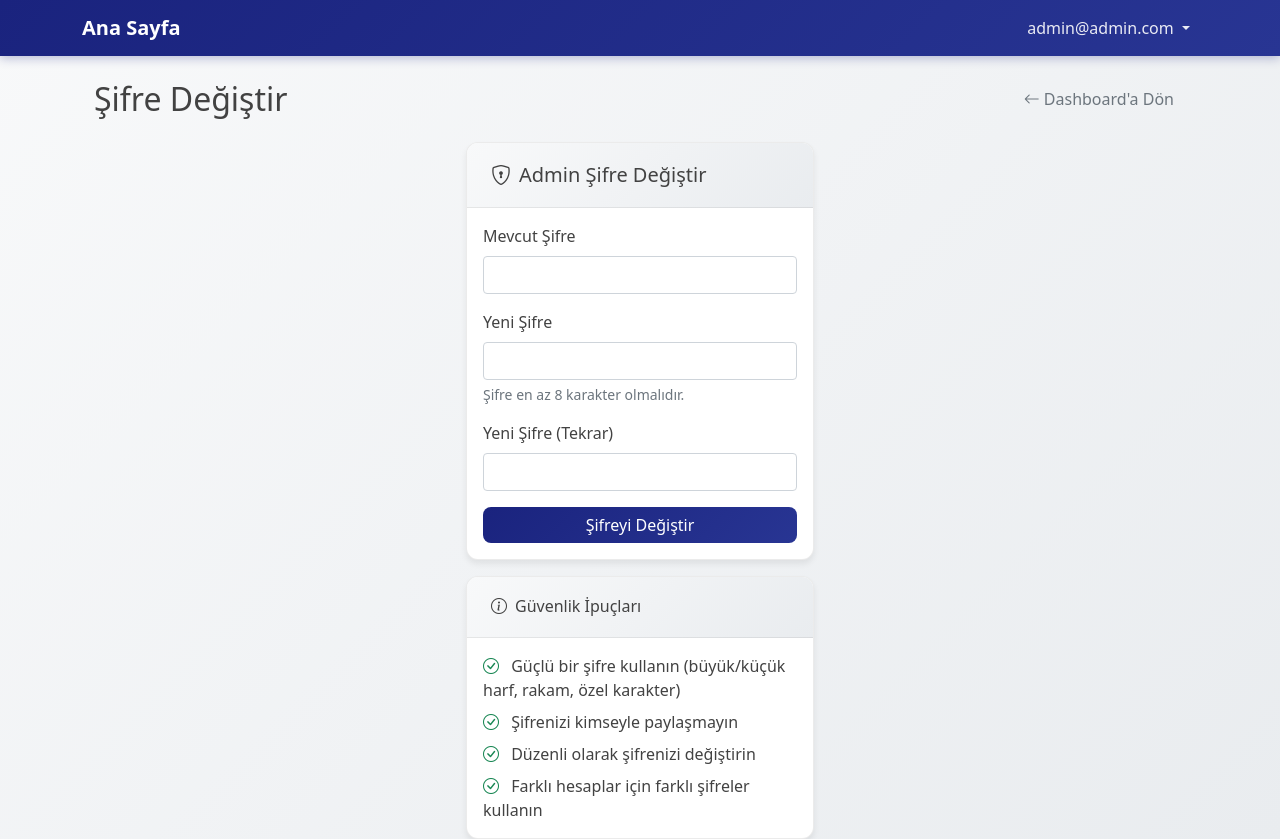
After one commit to MahmudHudayiTaner/student-registration-system, a Flask app: page /admin/change-password in a window 1280 px wide. The commit adds this page. Run offline with Flask 3, Linux system fonts and the light colour scheme; a user stored in the database is signed in; some libraries are stand-ins or nearby versions.

Commit message:
Admin şifre değiştirme özelliği eklendi ve README güncellendi

```diff
--- a/app/admin/forms.py
+++ b/app/admin/forms.py
@@ -1,6 +1,7 @@
 from flask_wtf import FlaskForm
-from wtforms import StringField, IntegerField, TextAreaField, BooleanField, SubmitField, DecimalField
-from wtforms.validators import DataRequired, Length, NumberRange, Optional
+from wtforms import StringField, IntegerField, TextAreaField, BooleanField, SubmitField, DecimalField, PasswordField
+from wtforms.validators import DataRequired, Length, NumberRange, Optional, EqualTo, ValidationError
+from werkzeug.security import check_password_hash
 
 class CourseForm(FlaskForm):
     name = StringField('Kurs Adı', validators=[
@@ -21,3 +22,22 @@ class CourseForm(FlaskForm):
     ])
     is_active = BooleanField('Aktif')
     submit = SubmitField('Kaydet')
+
+class AdminPasswordChangeForm(FlaskForm):
+    current_password = PasswordField('Mevcut Şifre', validators=[
+        DataRequired(message='Mevcut şifre zorunludur')
+    ])
+    new_password = PasswordField('Yeni Şifre', validators=[
+        DataRequired(message='Yeni şifre zorunludur'),
+        Length(min=8, message='Şifre en az 8 karakter olmalıdır')
+    ])
+    confirm_password = PasswordField('Yeni Şifre (Tekrar)', validators=[
+        DataRequired(message='Şifre tekrarı zorunludur'),
+        EqualTo('new_password', message='Şifreler eşleşmiyor')
+    ])
+    submit = SubmitField('Şifreyi Değiştir')
+
+    def validate_current_password(self, field):
+        from flask_login import current_user
+        if not check_password_hash(current_user.password_hash, field.data):
+            raise ValidationError('Mevcut şifre yanlış')
--- a/app/admin/routes.py
+++ b/app/admin/routes.py
@@ -5,7 +5,7 @@ from app.models.user import User
 from app.models.student_profile import StudentProfile
 from app.models.course import Course, CourseSchedule, CourseEnrollment, CoursePayment
 from app.models.payment import Payment
-from app.admin.forms import CourseForm
+from app.admin.forms import CourseForm, AdminPasswordChangeForm
 from app import db
 from functools import wraps
 from datetime import datetime, timedelta
@@ -13,6 +13,7 @@ import pandas as pd
 import os
 from werkzeug.utils import secure_filename
 from flask_wtf.csrf import validate_csrf
+from werkzeug.security import generate_password_hash
 
 def admin_required(f):
     @wraps(f)
@@ -824,3 +825,16 @@ def delete_course_payment(id, payment_id):
 
     except Exception as e:
         return jsonify({'success': False, 'error': f'Veri işleme hatası: {str(e)}'})
+
+@admin.route('/change-password', methods=['GET', 'POST'])
+@login_required
+@admin_required
+def change_password():
+    """Admin şifre değiştirme sayfası"""
+    form = AdminPasswordChangeForm()
+    if form.validate_on_submit():
+        current_user.password_hash = generate_password_hash(form.new_password.data)
+        db.session.commit()
+        flash('Şifre başarıyla değiştirildi.', 'success')
+        return redirect(url_for('admin.dashboard'))
+    return render_template('admin/change_password.html', title='Şifre Değiştir', form=form)
--- /dev/null
+++ b/app/templates/admin/change_password.html
@@ -0,0 +1,107 @@
+{% extends "base.html" %}
+
+{% block title %}Şifre Değiştir - Admin{% endblock %}
+
+{% block content %}
+<div class="container-fluid">
+    <div class="row">
+        <div class="col-12">
+            <div class="d-flex justify-content-between align-items-center mb-4">
+                <h2 class="mb-0">Şifre Değiştir</h2>
+                <a href="{{ url_for('admin.dashboard') }}" class="btn btn-outline-secondary">
+                    <i class="bi bi-arrow-left"></i> Dashboard'a Dön
+                </a>
+            </div>
+
+            <div class="row justify-content-center">
+                <div class="col-md-6 col-lg-4">
+                    <div class="card">
+                        <div class="card-header">
+                            <h5 class="mb-0">
+                                <i class="bi bi-shield-lock me-2"></i>Admin Şifre Değiştir
+                            </h5>
+                        </div>
+                        <div class="card-body">
+                            <form method="POST">
+                                {{ form.hidden_tag() }}
+
+                                <div class="mb-3">
+                                    {{ form.current_password.label(class="form-label") }}
+                                    {{ form.current_password(class="form-control" + (" is-invalid" if form.current_password.errors else "")) }}
+                                    {% if form.current_password.errors %}
+                                        <div class="invalid-feedback">
+                                            {% for error in form.current_password.errors %}
+                                                {{ error }}
+                                            {% endfor %}
+                                        </div>
+                                    {% endif %}
+                                </div>
+
+                                <div class="mb-3">
+                                    {{ form.new_password.label(class="form-label") }}
+                                    {{ form.new_password(class="form-control" + (" is-invalid" if form.new_password.errors else "")) }}
+                                    {% if form.new_password.errors %}
+                                        <div class="invalid-feedback">
+                                            {% for error in form.new_password.errors %}
+                                                {{ error }}
+                                            {% endfor %}
+                                        </div>
+                                    {% endif %}
+                                    <div class="form-text">
+                                        Şifre en az 8 karakter olmalıdır.
+                                    </div>
+                                </div>
+
+                                <div class="mb-3">
+                                    {{ form.confirm_password.label(class="form-label") }}
+                                    {{ form.confirm_password(class="form-control" + (" is-invalid" if form.confirm_password.errors else "")) }}
+                                    {% if form.confirm_password.errors %}
+                                        <div class="invalid-feedback">
+                                            {% for error in form.confirm_password.errors %}
+                                                {{ error }}
+                                            {% endfor %}
+                                        </div>
+                                    {% endif %}
+                                </div>
+
+                                <div class="d-grid">
+                                    {{ form.submit(class="btn btn-primary") }}
+                                </div>
+                            </form>
+                        </div>
+                    </div>
+
+                    <!-- Güvenlik İpuçları -->
+                    <div class="card mt-3">
+                        <div class="card-header">
+                            <h6 class="mb-0">
+                                <i class="bi bi-info-circle me-2"></i>Güvenlik İpuçları
+                            </h6>
+                        </div>
+                        <div class="card-body">
+                            <ul class="list-unstyled mb-0">
+                                <li class="mb-2">
+                                    <i class="bi bi-check-circle text-success me-2"></i>
+                                    Güçlü bir şifre kullanın (büyük/küçük harf, rakam, özel karakter)
+                                </li>
+                                <li class="mb-2">
+                                    <i class="bi bi-check-circle text-success me-2"></i>
+                                    Şifrenizi kimseyle paylaşmayın
+                                </li>
+                                <li class="mb-2">
+                                    <i class="bi bi-check-circle text-success me-2"></i>
+                                    Düzenli olarak şifrenizi değiştirin
+                                </li>
+                                <li>
+                                    <i class="bi bi-check-circle text-success me-2"></i>
+                                    Farklı hesaplar için farklı şifreler kullanın
+                                </li>
+                            </ul>
+                        </div>
+                    </div>
+                </div>
+            </div>
+        </div>
+    </div>
+</div>
+{% endblock %}
--- a/app/templates/base.html
+++ b/app/templates/base.html
@@ -28,6 +28,12 @@
                             <ul class="dropdown-menu dropdown-menu-end">
                                 <li><span class="dropdown-item-text small text-muted">{{ current_user.role|title }}</span></li>
                                 <li><hr class="dropdown-divider"></li>
+                                {% if current_user.role == 'admin' %}
+                                    <li><a class="dropdown-item" href="{{ url_for('admin.change_password') }}">
+                                        <i class="bi bi-shield-lock me-2"></i>Şifre Değiştir
+                                    </a></li>
+                                    <li><hr class="dropdown-divider"></li>
+                                {% endif %}
                                 <li><a class="dropdown-item" href="{{ url_for('auth.logout') }}">Çıkış Yap</a></li>
                             </ul>
                         </li>
```
Also changed, not shown: app/templates/admin/dashboard.html (+12 -5 lines), config.py (+0 -10 lines), README.md.
